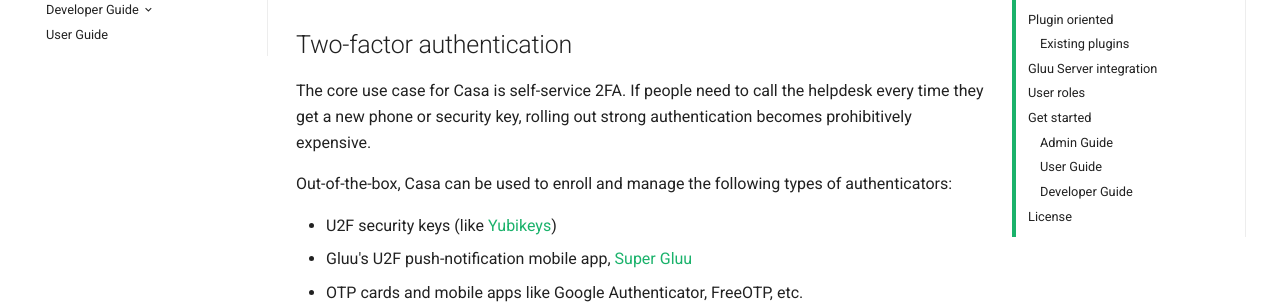
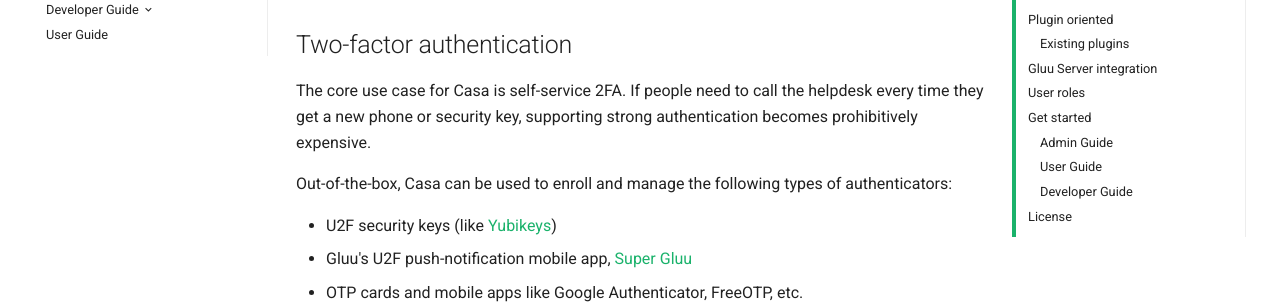
Before and after one commit to shmorri/docs-casa-prod, an MkDocs documentation site: the page built from docs/source/index.md, in a window 1280 px wide and 900 px high, scrolled down 328 px. Shown: the part 179-483 px from the top of the window. Built offline with MkDocs 1.6.1, drawn with Linux system fonts in a browser that asks for light colours; old or Windows-style settings are respelled for this version of MkDocs.

Commit message:
Update index.md

```diff
--- a/docs/source/index.md
+++ b/docs/source/index.md
@@ -12,7 +12,7 @@ For example, people may need to do things like:
 
 ## Two-factor authentication
 
-The core use case for Casa is self-service 2FA. If people need to call the helpdesk every time they get a new phone or security key, rolling out strong authentication becomes prohibitively expensive.
+The core use case for Casa is self-service 2FA. If people need to call the helpdesk every time they get a new phone or security key, supporting strong authentication becomes prohibitively expensive.
 
 Out-of-the-box, Casa can be used to enroll and manage the following types of authenticators:
 
```
